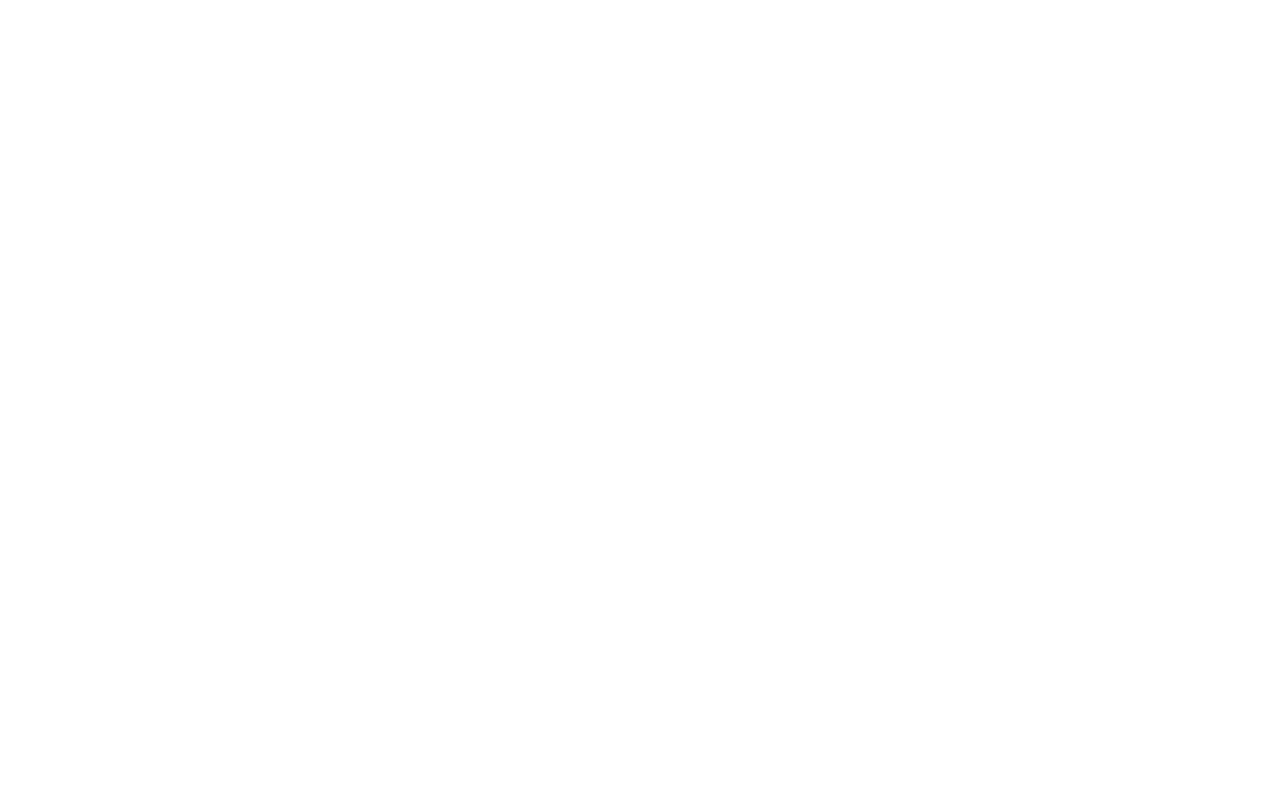
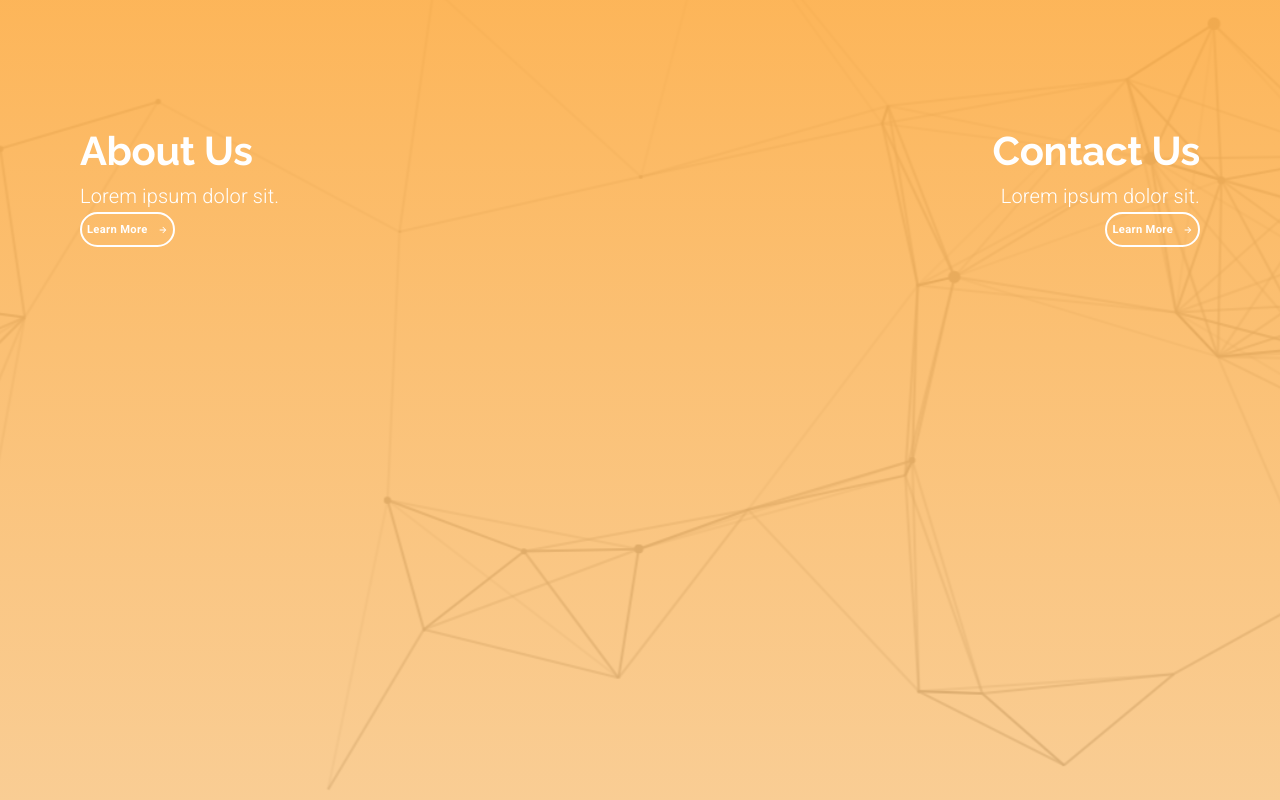
Before and after one commit to SimAndrew/materialui_reactjs_website, a React (Create React App) app: page / in a window 1280 px wide. Shown: the part 4100-4900 px from the top of the page. Before the commit the page ends 3889 px from the top, so only its background shows below. Built offline with nearby package versions, Linux system fonts and the light colour scheme.

Commit message:
Create Information Block

```diff
--- a/src/components/LandingPage.js
+++ b/src/components/LandingPage.js
@@ -13,7 +13,8 @@
 import customSoftwareIcon from "../assets/Custom Software Icon.svg";
 import mobileAppsIcon from "../assets/mobileIcon.svg";
 import websitesIcon from "../assets/websiteIcon.svg";
-import revolutionBackground from "../assets/repeatingBackground.svg"
+import revolutionBackground from "../assets/repeatingBackground.svg";
+import infoBackground from "../assets/infoBackground.svg"
 
 const useStyles = makeStyles(theme => ({
     animation: {
@@ -110,13 +111,22 @@
             borderRadius: 0,
             width: "100%"
         }
+    },
+    infoBackground: {
+        backgroundImage: `url(${infoBackground})`,
+        backgroundPosition: "center",
+        backgroundSize: "cover",
+        backgroundRepeat: "no-repeat",
+        height: "100%",
+        width: "100%"
     }
 }))
 
 export default function LandingPage() {
-    const classes = useStyles()
-    const theme = useTheme()
-    const matchesSM = useMediaQuery(theme.breakpoints.down("sm"))
+    const classes = useStyles();
+    const theme = useTheme();
+    const matchesSM = useMediaQuery(theme.breakpoints.down("sm"));
+    const matchesXS = useMediaQuery(theme.breakpoints.down("xs"));
 
     const defaultOptions = {
         loop: true,
@@ -125,7 +135,7 @@
         rendererSettings: {
             preserveAspectRatio: 'xMidYMid slice'
         }
-    }
+    };
 
     return (
         <Grid container direction="column" className={classes.mainContainer}>
@@ -245,6 +255,42 @@
                 </Grid>
             </Grid>
 
+            <Grid item>{/*-----Information Block-----*/}
+                <Grid container style={{height: "80em"}} alignItems="center" direction="row">
+                    <Grid item container style={{position: "absolute", textAlign: matchesXS ? "center" : "inherit"}}
+                          direction={matchesXS ? "column" : "row"} spacing={matchesXS ? 10 : 0}>
+
+                        <Grid item sm style={{marginLeft: matchesXS ? 0 : matchesSM ? "2em" : "5em"}}>
+                            <Grid container direction="column">
+                                <Typography variant="h2" style={{color: "white"}}>About Us</Typography>
+                                <Typography variant="subtitle2">Lorem ipsum dolor sit.</Typography>
+                                <Grid item>
+                                    <Button variant="outlined" style={{color: "white", borderColor: "white"}} className={classes.learnButton}>
+                                        <span style={{marginRight: 10}}>Learn More</span>
+                                        <ButtonArrow width={10} height={10} fill="white" />
+                                    </Button>
+                                </Grid>
+                            </Grid>
+                        </Grid>
+
+                        <Grid item sm style={{marginRight: matchesXS ? 0 : matchesSM ? "2em" : "5em", textAlign: matchesXS ? "center" : "right"}}>
+                            <Grid container direction="column">
+                                <Typography variant="h2" style={{color: "white"}}>Contact Us</Typography>
+                                <Typography variant="subtitle2">Lorem ipsum dolor sit.</Typography>
+                                <Grid item>
+                                    <Button variant="outlined" style={{color: "white", borderColor: "white"}} className={classes.learnButton}>
+                                        <span style={{marginRight: 10}}>Learn More</span>
+                                        <ButtonArrow width={10} height={10} fill="white" />
+                                    </Button>
+                                </Grid>
+                            </Grid>
+                        </Grid>
+
+                    </Grid>
+                    <div className={classes.infoBackground} />
+                </Grid>
+            </Grid>
+
         </Grid>
     );
 }
--- a/src/components/ui/Theme.js
+++ b/src/components/ui/Theme.js
@@ -53,6 +53,11 @@
                   fontWeight: "300",
                   color: arcGrey
                 },
+                subtitle2: {
+                    color: "white",
+                    fontSize: "1.25rem",
+                    fontWeight: 300
+                },
                 learnButton: {
                     borderColor: arcBlue,
                     borderWidth: 2,
```
